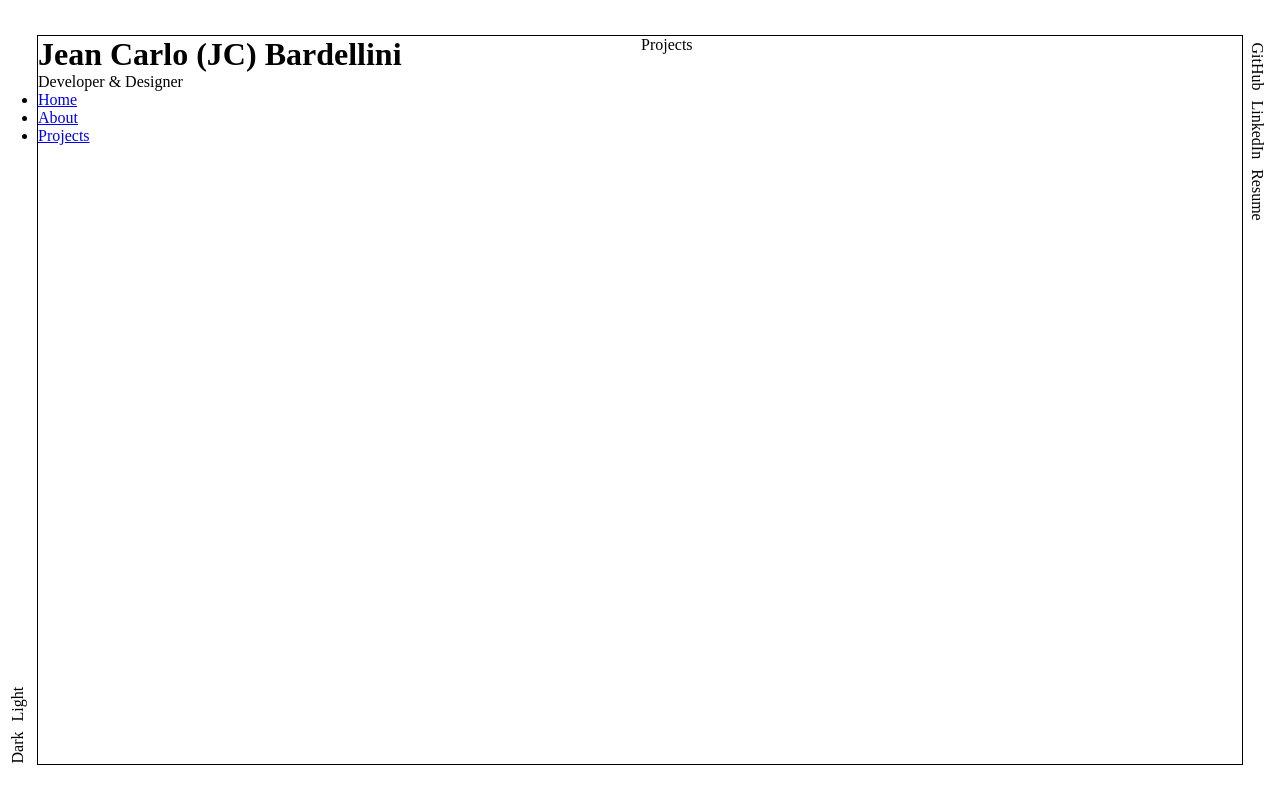
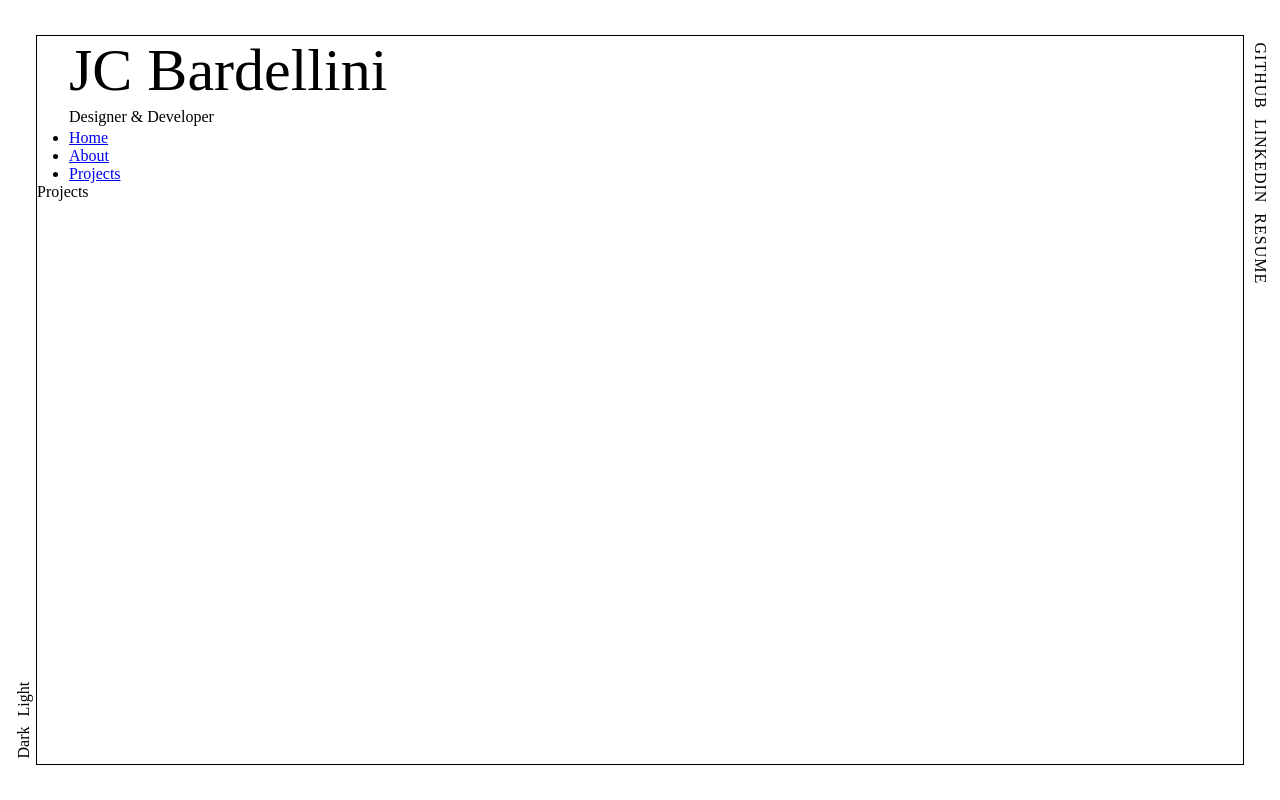
Before and after one commit to JCBardellini/portfolio, a React (Vite) app: page /projects in a window 1280 px wide. Built offline with nearby package versions, Linux system fonts and the light colour scheme.

Commit message:
added padding header

```diff
--- a/src/App.css
+++ b/src/App.css
@@ -2,7 +2,7 @@
   display: grid;
   grid-template-rows: 1fr;
   grid-template-columns: 35px 1fr 35px;
-  gap: 2px;
+  gap: 1px;
   width: 100vw;
   height: 100vh;
 }
--- a/src/Components/Links/index.css
+++ b/src/Components/Links/index.css
@@ -9,4 +9,6 @@
 .linkItems a {
     text-decoration: none;
     color: inherit;
+    line-height: 150%;
+    letter-spacing: 1px;
 }
--- a/src/Components/Links/index.jsx
+++ b/src/Components/Links/index.jsx
@@ -23,7 +23,7 @@ const OutsideLinks = () => {
         return (
           <p className="linkItems" key={link.name}>
             <a href={link.url} target="_blank" alt={link.name}>
-              {link.name}
+              {link.name.toLocaleUpperCase()}
             </a>
           </p>
         );
--- a/src/Components/MainContent/index.css
+++ b/src/Components/MainContent/index.css
@@ -1,7 +1,16 @@
 #mainContentContainer {
     border: 1.25px solid black;
     margin: 35px 0;
-    display: grid;
-    grid-template-columns: 1fr 1fr;
-    gap: 2px;
 }
+.portfolioHeader {
+    margin-left: 2em;
+}
+.headerName {
+    /* margin: .4em 0 0 .5em; */
+    font-size: 60px;
+    font-weight: 200;
+}
+.role {
+    font-size: 16px;
+    line-height: 150%;
+}
--- a/src/Components/MainContent/index.jsx
+++ b/src/Components/MainContent/index.jsx
@@ -9,15 +9,13 @@ import Projects from "../../Pages/Projects";
 const MainContent = () => {
   return (
     <div id="mainContentContainer">
-      <div>
-        <header>
-          <h1>Jean Carlo (JC) Bardellini</h1>
-          <p>Developer & Designer</p>
-        </header>
+      <header className="portfolioHeader">
+        <h1 className="headerName">JC Bardellini</h1>
+        <p className="role">Designer & Developer</p>
         <nav>
           <Navbar />
         </nav>
-      </div>
+      </header>
       <Routes>
         <Route path="/" element={<Home />} />
         <Route path="/about" element={<About />} />
--- a/src/Components/Navbar/index.jsx
+++ b/src/Components/Navbar/index.jsx
@@ -1,4 +1,5 @@
 import React from "react";
+import "./index.css";
 import { Link } from "react-router-dom";
 
 const Navbar = () => {
--- a/src/Components/Theme/index.css
+++ b/src/Components/Theme/index.css
@@ -2,6 +2,6 @@
     display: flex;
     align-items: flex-end;
     margin-top: auto;
-    transform: rotate(-90deg) translateX(45px);
+    transform: rotate(-90deg) translateY(6px) translateX(50px);
     gap: 10px;
 }
--- a/src/index.css
+++ b/src/index.css
@@ -1,3 +1,4 @@
+
 * {
   box-sizing: border-box;
   margin: 0;
```
Also changed, not shown: src/Components/Navbar/index.css (added).
